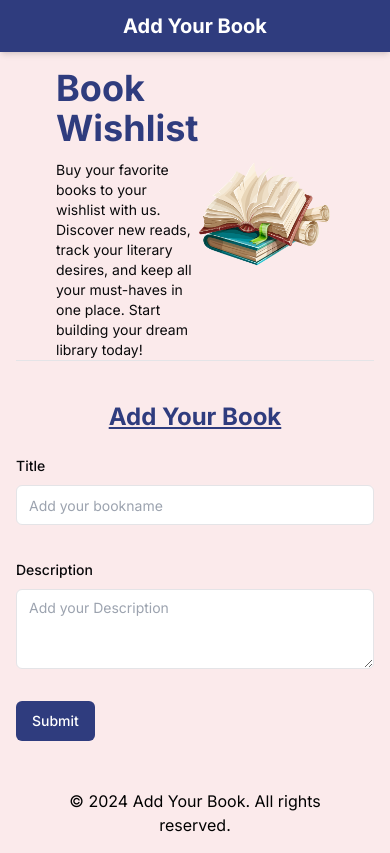
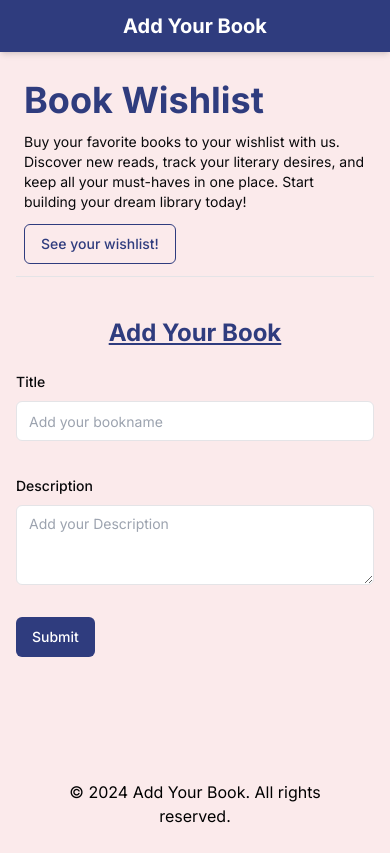
Before and after one commit to ankanganguly24/AddYourBook, a Next.js app: page / in a window 390 px wide. Built offline with nearby package versions, Linux system fonts and the light colour scheme.

Commit message:
added button on hero to add the view book routing

```diff
--- a/src/components/ui/Hero.tsx
+++ b/src/components/ui/Hero.tsx
@@ -1,20 +1,24 @@
 import Image from "next/image";
 import React from "react";
 import book from "../../../public/book.png";
+import { Button } from "./button";
 
 const Hero = () => {
   return (
-    <div className="flex justify-between px-10 items-center mb-10 border-b">
-      <div className="w-[50%]">
-        <h1 className="text-4xl font-bold text-primary mb-3">Book Wishlist</h1>
-        <p className="text-sm">
+    <div className="flex justify-between md:px-10 px-2 py-3 md:py-0 items-center mb-10 border-b">
+      <div className="md:w-[50%] w-full">
+        <h1 className="text-4xl font-bold text-primary">Book Wishlist</h1>
+        <p className="text-sm my-3">
           Buy your favorite books to your wishlist with us. Discover new reads,
           track your literary desires, and keep all your must-haves in one
           place. Start building your dream library today!
         </p>
+        <div>
+          <Button variant={"outline"}> See your wishlist! </Button>
+        </div>
       </div>
 
-      <div>
+      <div className="hidden md:block">
         <Image src={book} width={400} height={400} alt="Book Image" />
       </div>
     </div>
--- a/src/components/ui/button.tsx
+++ b/src/components/ui/button.tsx
@@ -13,7 +13,7 @@ const buttonVariants = cva(
         destructive:
           "bg-destructive text-destructive-foreground hover:bg-destructive/90",
         outline:
-          "border border-input bg-background hover:bg-accent hover:text-accent-foreground",
+          "border border-primary text-primary hover:bg-primary hover:text-white bg-secondary ",
         secondary:
           "bg-secondary text-secondary-foreground hover:bg-secondary/80",
         ghost: "hover:bg-accent hover:text-accent-foreground",
```
